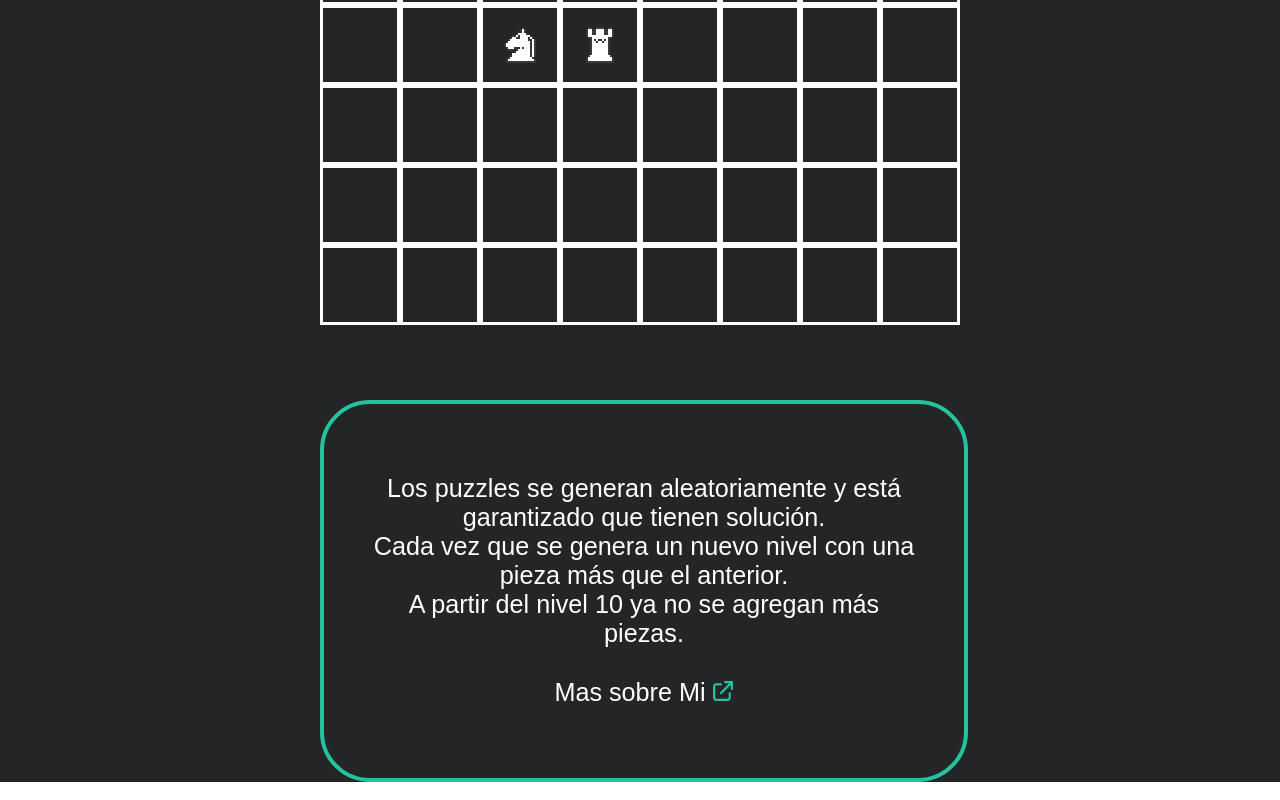
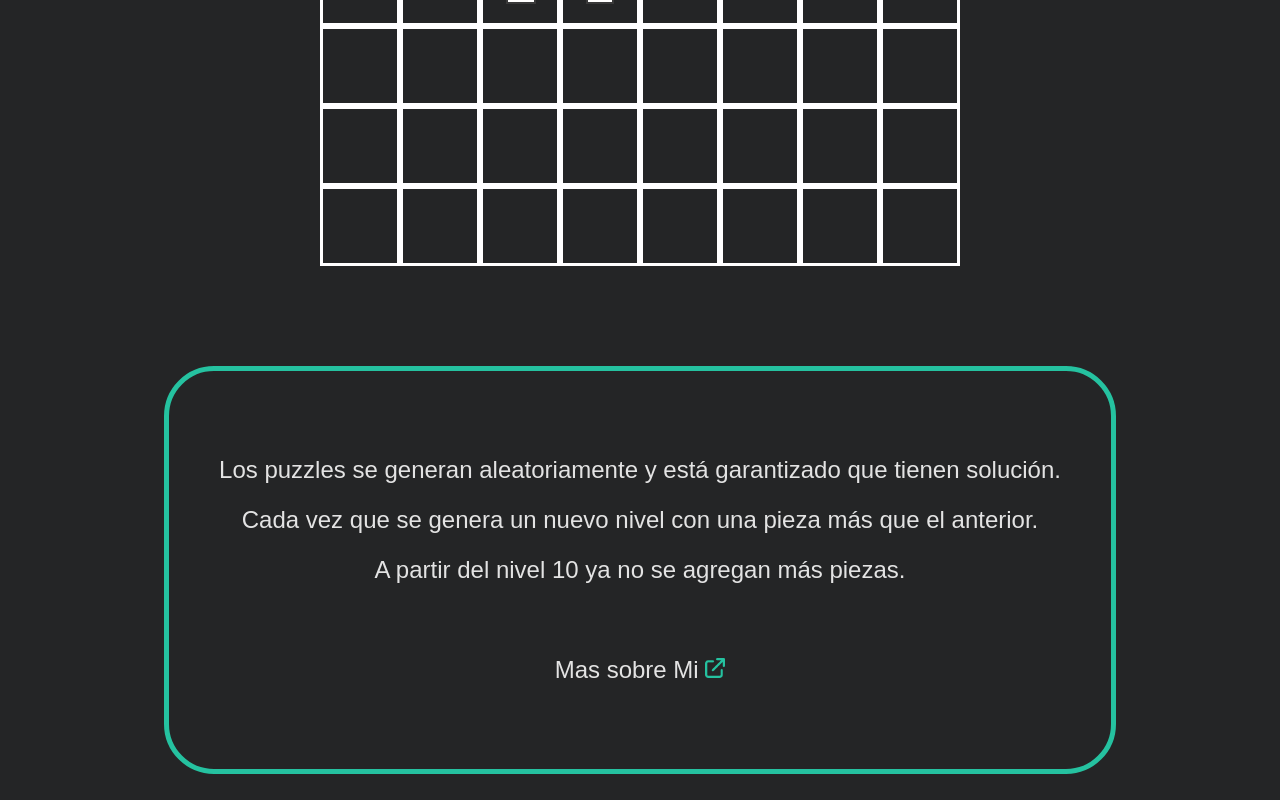
Before and after one commit to mogartio/mogartio.github.io, a React (Create React App) app: page / in a window 1280 px wide. Shown: the part 958-1758 px from the top of the page. Built offline with nearby package versions, Linux system fonts and the light colour scheme.

Commit message:
added pic

```diff
--- a/src/components/Main.js
+++ b/src/components/Main.js
@@ -1,3 +1,4 @@
+import mogartio from '.././img/mogartio.jpeg'
 import '.././styles/styleMain.css'
 import link from '.././img/external-link.png'
 import { useRef, useState } from 'react';
@@ -31,7 +32,10 @@ export default function Main() {
               </div>
       {visible &&
               <div className="ContainerVisible" >
-                <div className="hola"> Hola! </div>
+                <div className="wrapperPersonal">
+                  <div className="hola"> Hola! </div>
+                  <div > <img src={mogartio} className="fotoMia"/></ div>
+                </div>
                 <p> Soy Martín, un estudiante de tercer año de Ingeniería en Informática en la UBA que usa anteojos. <br></br>
           <br></br>
             - Se parte de la hipotesis de que los celulares con mayor capacidad de almacenamiento suelen tener baterías más duraderas, ya que suelen ser mejores modelos.<br></br>
--- a/src/styles/header.css
+++ b/src/styles/header.css
@@ -4,5 +4,5 @@
     text-align: center;
     width: 100%;
     font-family: 'Montserrat', sans-serif;
-    font-size: 150%;
+    font-size: 120%;
 }
--- a/src/styles/styleMain.css
+++ b/src/styles/styleMain.css
@@ -1,30 +1,46 @@
 @media only screen and (min-width: 900px) {
   .mainContainer{
-      color: white;
+      color: #E3E3E3;
       background-color: #242526;
       font-family: 'Montserrat', sans-serif;
-      width: 50%; /* Ancho de la caja */
+      width: 100%; /* Ancho de la caja */
       display: flex;
       gap: 5rem;
-      font-size: 150%;
       flex-direction: column;
       height: fit-content;
+      padding-bottom: 2%;
       margin: auto;
-      padding-top: 75px;
+      justify-content: center;
+      padding-top: 100px;
   }
-
-  .tituloContainer {
+  h4{
+    color: var(--headingBG);
+    font-size: 150%;
+    align-self: center;
+  }
+  .botonInvisible {
+    background-color: var(--bgColor);
+    border: none;
+    font-size: 100%;
+    color: #E3E3E3;
 
   }
-
+  .botonInvisible:hover {
+    color: var(--headingBG);
+    align-self: top;
+  }
+  .botonVisibilidad {
+    width: 20px;
+    align-self: bottom;
+  }
   .parrafoContainer, .parrafoInstruccionesContainer {
-      width: 100%; /* Ancho de la caja */
-      height: fit-content;
-      border: 4px solid var(--headingBG); /* Borde de la caja */
-      margin-left: auto; /* Alinear a la derecha */
+      border: 5px solid var(--headingBG);
+      margin-left: auto;
       margin-right: auto;
-      gap: 1.5rem;
       border-radius: 50px;
+      text-align: center;
+      padding: 50px;
+      justify-content: center;
   }
   .parrafoPersonalContainer {
     width: 80%;
@@ -33,49 +49,40 @@
     margin-left: auto;
     margin-right: auto;
     margin-top: 7%;
-    border: 4px solid white;
+    border: 5px solid white;
     border-radius: 10%;
   }
-  .botonInvisible{
-    background-color: #242526 ;
-    border: none;
-    font-family: 'Montserrat', sans-serif;
-    font-size: 100%;
-    color: white;
-    padding-left: 5px;
-    cursor:pointer;
 
+  .ContainerVisible {
+    border: 5px solid var(--headingBG);
+    margin-left: auto;
+    margin-right: auto;
+    border-radius: 50px;
+    text-align: center;
+    padding: 50px;
+    justify-content: center;
+    display: flex;
   }
-  .botonInvisible:hover{
-    color: var(--headingBG);
+  .wrapperPersonal {
+    display: flex;
+    flex-direction: row;
   }
-  .botonVisibilidad{
-    width: 20px;
+  .fotoMia{
+    width: 350px;
   }
-  .botonVisibilidad:hover{
-    color: black;
+  .parrafoInstrucciones{
+    width: fit-content;
+    align-self: center;
+    line-height: 50px;
+    font-size: 150%;
   }
+
   .parrafoPersonal{
       font-size: 105%;
       text-align: center;
-      align-self: center;
-      position: absolute;
-  }
-  .ContainerVisible{
-    border: 4px solid var(--headingBG);
-    padding: 15%;
-    border-radius: 50px;
-    width: 110%;
-    align-self: center;
-  }
-  .parrafoSSchess, .parrafoInstrucciones {
 
-      font-size: 105%;
-      text-align: center;
-      padding: 7%;
   }
 }
-
 @media only screen and (max-width: 600px) {
   .mainContainer{
     color: #E3E3E3;
```
Also changed, not shown: src/img/mogartio.jpeg (added).
